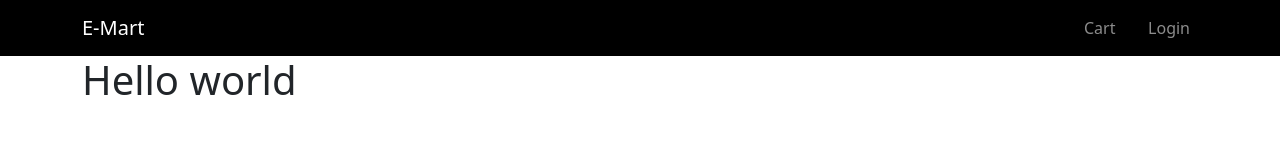
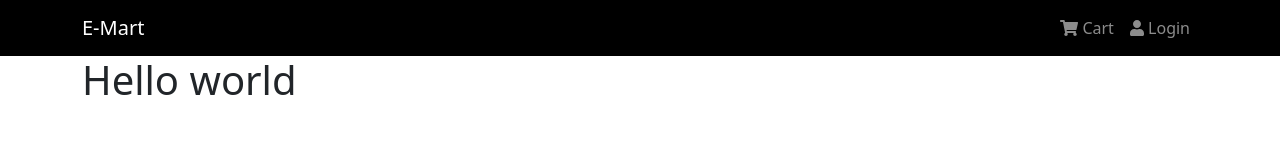
Before and after one commit to Amadeus-911/Ecom-MERN, a React (Create React App) app in the folder frontend/: page / in a window 1280 px wide. Shown: the top 160 px of the page. Built offline with nearby package versions, Linux system fonts and the light colour scheme; the HTML template or start-up script is replaced by a standard one; a web font is replaced by a local one.

Commit message:
icons installed

```diff
--- a/frontend/package.json
+++ b/frontend/package.json
@@ -3,6 +3,10 @@
   "version": "0.1.0",
   "private": true,
   "dependencies": {
+    "@fortawesome/fontawesome-free": "^5.15.4",
+    "@fortawesome/fontawesome-svg-core": "^1.2.36",
+    "@fortawesome/free-solid-svg-icons": "^5.15.4",
+    "@fortawesome/react-fontawesome": "^0.1.16",
     "@testing-library/jest-dom": "^5.11.4",
     "@testing-library/react": "^11.1.0",
     "@testing-library/user-event": "^12.1.10",
--- a/frontend/public/index.html
+++ b/frontend/public/index.html
@@ -17,6 +17,18 @@
             crossorigin="anonymous"
             referrerpolicy="no-referrer"
         />
+        <script
+            defer
+            src="../node_modules/@fortawesome/fontawesome-free/js/brands.js"
+        ></script>
+        <script
+            defer
+            src="../node_modules/@fortawesome/fontawesome-free/js/solid.js"
+        ></script>
+        <script
+            defer
+            src="../node_modules/@fortawesome/fontawesome-free/js/fontawesome.js"
+        ></script>
         <!--
       manifest.json provides metadata used when your web app is installed on a
       user's mobile device or desktop. See https://developers.google.com/web/fundamentals/web-app-manifest/
--- a/frontend/src/components/Header.js
+++ b/frontend/src/components/Header.js
@@ -1,5 +1,10 @@
 import React from 'react';
 import { Container, Nav, Navbar } from 'react-bootstrap';
+import { FontAwesomeIcon } from '@fortawesome/react-fontawesome';
+import { faShoppingCart, faUser } from '@fortawesome/free-solid-svg-icons';
+
+const cartIcon = <FontAwesomeIcon icon={faShoppingCart} />;
+const userIcon = <FontAwesomeIcon icon={faUser} />;
 
 const Header = () => {
     return (
@@ -10,12 +15,8 @@ const Header = () => {
                     <Navbar.Toggle aria-controls="basic-navbar-nav" />
                     <Navbar.Collapse id="basic-navbar-nav">
                         <Nav className="ms-auto">
-                            <Nav.Link href="/cart">
-                                <i className="far fa-shopping-cart"></i> Cart
-                            </Nav.Link>
-                            <Nav.Link href="/login">
-                                <i className="fas fa-user"></i> Login
-                            </Nav.Link>
+                            <Nav.Link href="/cart">{cartIcon} Cart</Nav.Link>
+                            <Nav.Link href="/login">{userIcon} Login</Nav.Link>
                         </Nav>
                     </Navbar.Collapse>
                 </Container>
```
Also changed, not shown: 1 other file (tests, documents, lock files or other folders).
